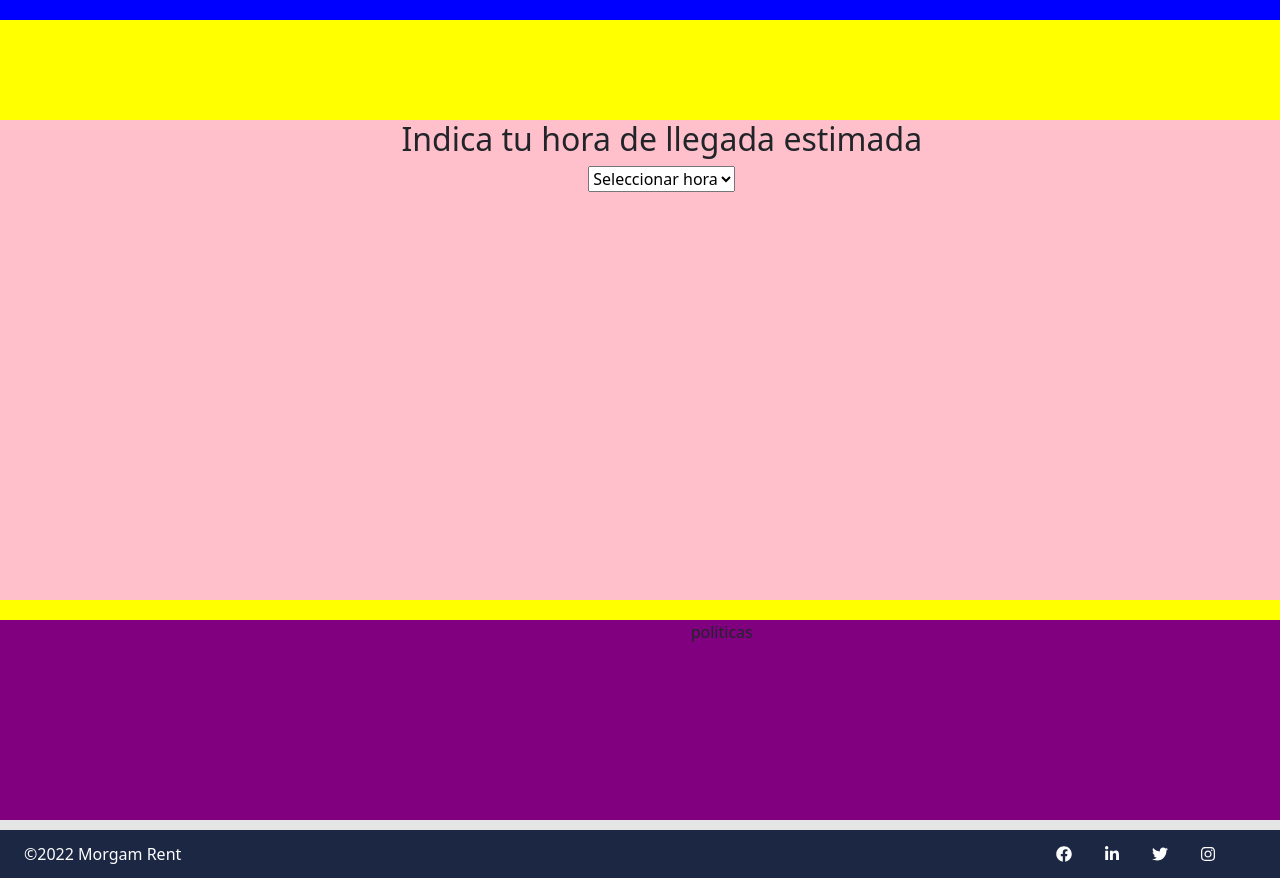
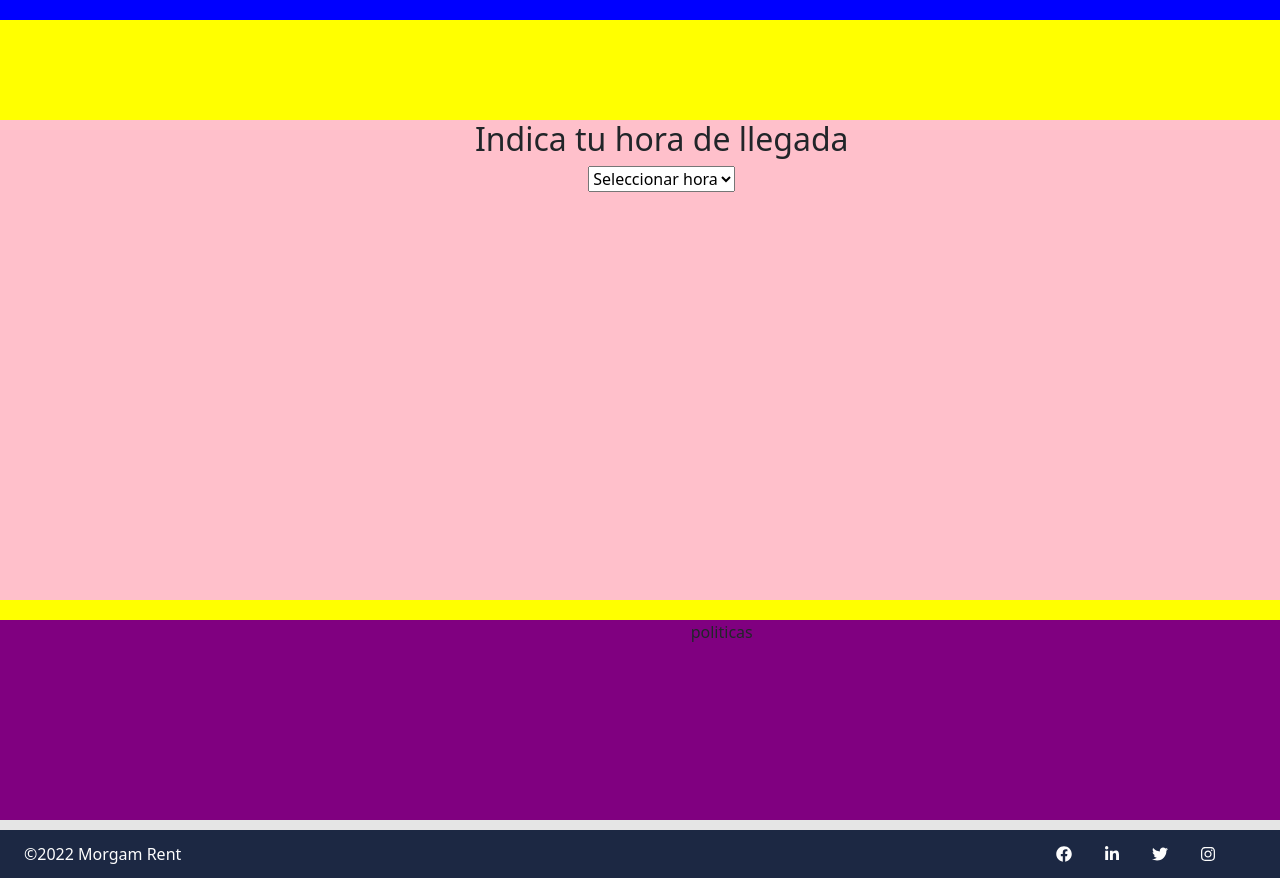
Before and after one commit to AdrianMoncada/Car-Rental, a React (Create React App) app in the folder frontEnd/carbooking/: page /reserva in a window 1280 px wide. Shown: the part 1100-1978 px from the top of the page. Built offline with nearby package versions, Linux system fonts and the light colour scheme; no server answers.

Commit message:
chanching text from title schedile

```diff
--- a/frontEnd/carbooking/src/pages/Bookings/FormBooking.js
+++ b/frontEnd/carbooking/src/pages/Bookings/FormBooking.js
@@ -29,7 +29,7 @@ const FormBooking = () => {
           </Calendar>
 
           <Schedule>
-            <h2>Indica tu hora de llegada estimada</h2>
+            <h2>Indica tu hora de llegada </h2>
             <Hora />
           </Schedule>
           <ReservedProduct>
```
